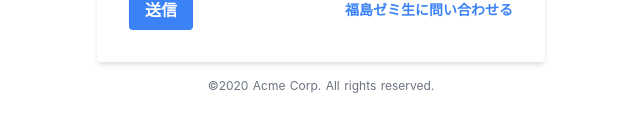
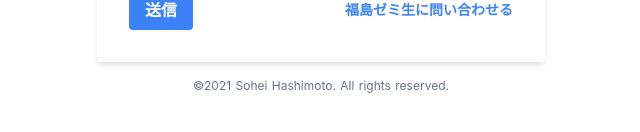
Before and after one commit to sohey-dr/Fukusima_zemi, a Nuxt app: page / in a window 1280 px wide. Shown: the part 462-594 px from the top of the page, without its empty margins (319-959 px from the left). Built offline with nearby package versions, Linux system fonts and the light colour scheme.

Commit message:
Modify copyright

```diff
--- a/components/Form.vue
+++ b/components/Form.vue
@@ -24,7 +24,7 @@
         </div>
       </form>
       <p class="text-center text-gray-500 text-xs">
-        &copy;2020 Acme Corp. All rights reserved.
+        &copy;2021 Sohei Hashimoto. All rights reserved.
       </p>
     </div>
   </div>
```
